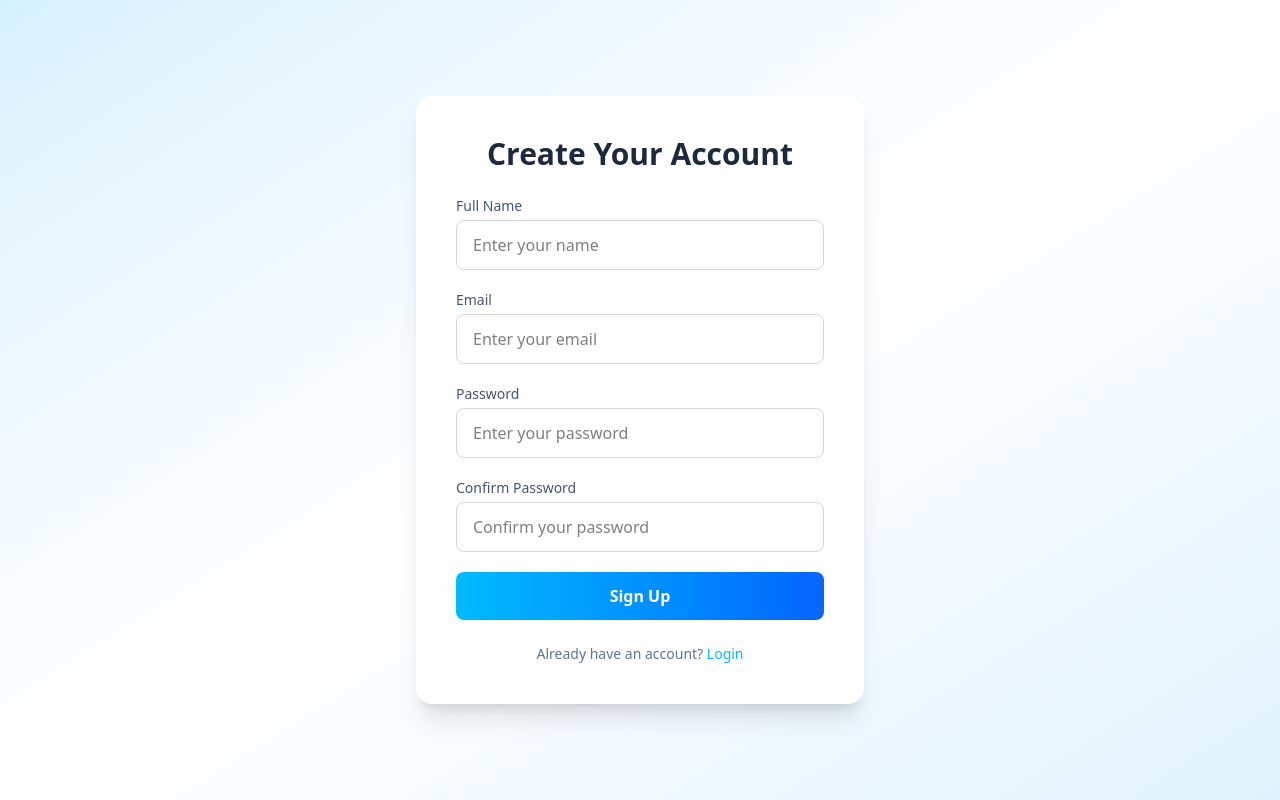
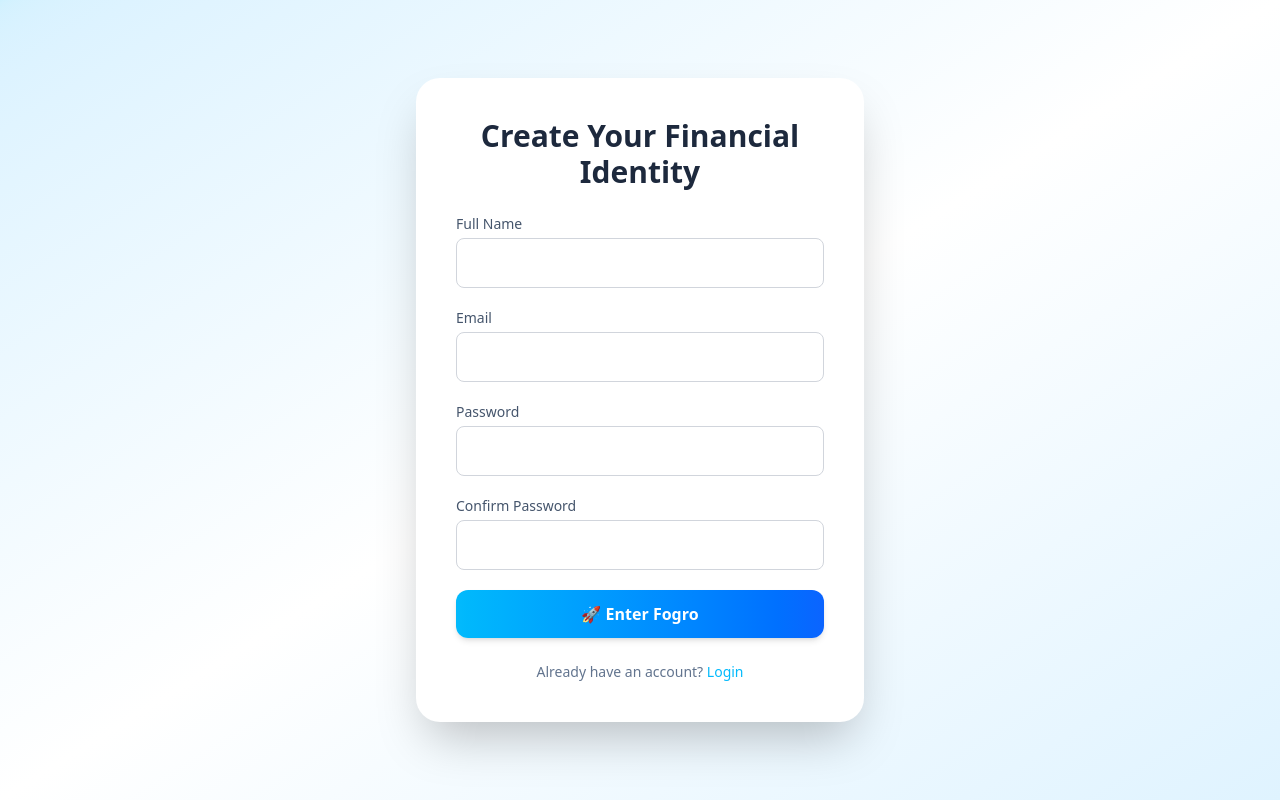
Before and after one commit to abhishek4524/Forgo, a React (Vite) app in the folder client/: page /signup in a window 1280 px wide. Built offline with nearby package versions, Linux system fonts and the light colour scheme.

Commit message:
Update login,signup,navbar and dashboard code

```diff
--- a/client/src/components/Navbar.jsx
+++ b/client/src/components/Navbar.jsx
@@ -78,7 +78,7 @@
           </a>
 
           <a
-            href="/start"
+            href="/signup"
             className="px-6 py-2 rounded-full bg-white text-[#03bafc] font-semibold shadow-md hover:scale-105 transition"
           >
             Start Game
--- a/client/src/pages/Login.jsx
+++ b/client/src/pages/Login.jsx
@@ -1,59 +1,87 @@
 import React, { useState } from "react";
+import { useNavigate } from "react-router-dom";
 
-const Login = () => {
-    const [email, setEmail] = useState("");
-    const [password, setPassword] = useState("");
+export default function Login() {
+  const navigate = useNavigate();
+
+  const [formData, setFormData] = useState({
+    email: "",
+    password: "",
+  });
+
+  const [error, setError] = useState("");
+
+  const handleChange = (e) => {
+    setFormData({
+      ...formData,
+      [e.target.name]: e.target.value,
+    });
+  };
 
   const handleSubmit = (e) => {
     e.preventDefault();
-        console.log("Email:", email);
-        console.log("Password:", password);
+
+    const storedUser = localStorage.getItem("fogroUser");
+
+    if (!storedUser) {
+      setError("No account found. Please sign up first.");
+      return;
+    }
+
+    const user = JSON.parse(storedUser);
+
+    if (user.email !== formData.email) {
+      setError("Email not found.");
+      return;
+    }
+
+    // Since we didn’t store password in signup (for demo simplicity)
+    // Assume login successful if email matches
+    navigate("/dashboard");
   };
 
   return (
-        <div className="relative min-h-screen flex items-center justify-center bg-linear-to-br from-[#03bafc]/20 via-white to-[#dff3ff] overflow-hidden">
+    <div className="relative min-h-screen flex items-center justify-center bg-linear-to-br from-[#03bafc]/20 via-white to-[#dff3ff] overflow-hidden px-6">
 
       {/* Ambient Glow Background */}
       <div className="absolute -top-40 -left-20 w-96 h-96 bg-[#03bafc]/20 rounded-full blur-3xl"></div>
       <div className="absolute bottom-0 -right-40 w-96 h-96 bg-blue-400/20 rounded-full blur-3xl"></div>
 
-            <div className="bg-white shadow-xl rounded-2xl p-10 w-full max-w-md">
+      <div className="bg-white shadow-2xl rounded-3xl p-10 w-full max-w-md relative">
+
         <h2 className="text-3xl font-bold text-center text-slate-800 mb-6">
-                    Login to Continue
+          Welcome Back 👋
         </h2>
 
+        {error && (
+          <div className="mb-4 text-sm text-red-500 bg-red-50 p-2 rounded-lg text-center">
+            {error}
+          </div>
+        )}
+
         <form onSubmit={handleSubmit} className="space-y-5">
-                    <div>
-                        <label className="block text-sm font-medium text-slate-600 mb-1">
-                            Email
-                        </label>
-                        <input
+
+          <Input
+            label="Email"
+            name="email"
             type="email"
-                            className="w-full px-4 py-3 rounded-lg border border-gray-300 focus:outline-none focus:ring-2 focus:ring-[#03bafc]"
-                            placeholder="Enter your email"
-                            value={email}
-                            onChange={(e) => setEmail(e.target.value)}
+            value={formData.email}
+            onChange={handleChange}
           />
-                    </div>
 
-                    <div>
-                        <label className="block text-sm font-medium text-slate-600 mb-1">
-                            Password
-                        </label>
-                        <input
+          <Input
+            label="Password"
+            name="password"
             type="password"
-                            className="w-full px-4 py-3 rounded-lg border border-gray-300 focus:outline-none focus:ring-2 focus:ring-[#03bafc]"
-                            placeholder="Enter your password"
-                            value={password}
-                            onChange={(e) => setPassword(e.target.value)}
+            value={formData.password}
+            onChange={handleChange}
           />
-                    </div>
 
           <button
             type="submit"
-                        className="w-full bg-linear-to-r from-[#03bafc] to-[#0b64ff] text-white py-3 rounded-lg font-semibold hover:scale-105 transition"
+            className="w-full bg-linear-to-r from-[#03bafc] to-[#0b64ff] text-white py-3 rounded-xl font-semibold hover:scale-105 transition-all duration-300 shadow-md"
           >
-                        Login
+            🚀 Enter Dashboard
           </button>
         </form>
 
@@ -66,6 +94,22 @@
       </div>
     </div>
   );
-};
+}
 
-export default Login;
+function Input({ label, name, type, value, onChange }) {
+  return (
+    <div>
+      <label className="block text-sm font-medium text-slate-600 mb-1">
+        {label}
+      </label>
+      <input
+        type={type}
+        name={name}
+        required
+        value={value}
+        onChange={onChange}
+        className="w-full px-4 py-3 rounded-lg border border-gray-300 focus:outline-none focus:ring-2 focus:ring-[#03bafc]"
+      />
+    </div>
+  );
+}
--- a/client/src/pages/Signup.jsx
+++ b/client/src/pages/Signup.jsx
@@ -1,6 +1,9 @@
 import React, { useState } from "react";
+import { useNavigate } from "react-router-dom";
 
-const Signup = () => {
+export default function Signup() {
+  const navigate = useNavigate();
+
   const [formData, setFormData] = useState({
     name: "",
     email: "",
@@ -23,80 +26,41 @@
       return;
     }
 
-        console.log("Signup Data:", formData);
+    // Save user in localStorage (temporary auth system)
+    const user = {
+      name: formData.name,
+      email: formData.email,
+      level: 1,
+      netWorth: 128754,
+    };
+
+    localStorage.setItem("fogroUser", JSON.stringify(user));
+
+    // Redirect to dashboard
+    navigate("/dashboard");
   };
 
   return (
-        <div className="relative min-h-screen flex items-center justify-center bg-linear-to-br from-[#03bafc]/20 via-white to-[#dff3ff] overflow-hidden">
+    <div className="relative min-h-screen flex items-center justify-center bg-linear-to-br from-[#03bafc]/20 via-white to-[#dff3ff] overflow-hidden px-6">
 
-            <div className="bg-white shadow-xl rounded-2xl p-10 w-full max-w-md">
+      <div className="bg-white shadow-2xl rounded-3xl p-10 w-full max-w-md relative">
+
         <h2 className="text-3xl font-bold text-center text-slate-800 mb-6">
-                    Create Your Account
+          Create Your Financial Identity
         </h2>
 
         <form onSubmit={handleSubmit} className="space-y-5">
 
-                    <div>
-                        <label className="block text-sm font-medium text-slate-600 mb-1">
-                            Full Name
-                        </label>
-                        <input
-                            type="text"
-                            name="name"
-                            className="w-full px-4 py-3 rounded-lg border border-gray-300 focus:outline-none focus:ring-2 focus:ring-[#03bafc]"
-                            placeholder="Enter your name"
-                            value={formData.name}
-                            onChange={handleChange}
-                        />
-                    </div>
-
-                    <div>
-                        <label className="block text-sm font-medium text-slate-600 mb-1">
-                            Email
-                        </label>
-                        <input
-                            type="email"
-                            name="email"
-                            className="w-full px-4 py-3 rounded-lg border border-gray-300 focus:outline-none focus:ring-2 focus:ring-[#03bafc]"
-                            placeholder="Enter your email"
-                            value={formData.email}
-                            onChange={handleChange}
-                        />
-                    </div>
-
-                    <div>
-                        <label className="block text-sm font-medium text-slate-600 mb-1">
-                            Password
-                        </label>
-                        <input
-                            type="password"
-                            name="password"
-                            className="w-full px-4 py-3 rounded-lg border border-gray-300 focus:outline-none focus:ring-2 focus:ring-[#03bafc]"
-                            placeholder="Enter your password"
-                            value={formData.password}
-                            onChange={handleChange}
-                        />
-                    </div>
-
-                    <div>
-                        <label className="block text-sm font-medium text-slate-600 mb-1">
-                            Confirm Password
-                        </label>
-                        <input
-                            type="password"
-                            name="confirmPassword"
-                            className="w-full px-4 py-3 rounded-lg border border-gray-300 focus:outline-none focus:ring-2 focus:ring-[#03bafc]"
-                            placeholder="Confirm your password"
-                            value={formData.confirmPassword}
-                            onChange={handleChange}
-                        />
-                    </div>
+          <Input label="Full Name" name="name" type="text" value={formData.name} onChange={handleChange} />
+          <Input label="Email" name="email" type="email" value={formData.email} onChange={handleChange} />
+          <Input label="Password" name="password" type="password" value={formData.password} onChange={handleChange} />
+          <Input label="Confirm Password" name="confirmPassword" type="password" value={formData.confirmPassword} onChange={handleChange} />
 
           <button
             type="submit"
-                        className="w-full bg-linear-to-r from-[#03bafc] to-[#0b64ff] text-white py-3 rounded-lg font-semibold hover:scale-105 transition"
+            className="w-full bg-linear-to-r from-[#03bafc] to-[#0b64ff] text-white py-3 rounded-xl font-semibold hover:scale-105 transition-all duration-300 shadow-md"
           >
-                        Sign Up
+            🚀 Enter Fogro
           </button>
 
         </form>
@@ -106,11 +70,26 @@
           <a href="/login" className="text-[#03bafc] font-medium">
             Login
           </a>
-
         </p>
       </div>
     </div>
   );
-};
+}
 
-export default Signup;
+function Input({ label, name, type, value, onChange }) {
+  return (
+    <div>
+      <label className="block text-sm font-medium text-slate-600 mb-1">
+        {label}
+      </label>
+      <input
+        type={type}
+        name={name}
+        required
+        value={value}
+        onChange={onChange}
+        className="w-full px-4 py-3 rounded-lg border border-gray-300 focus:outline-none focus:ring-2 focus:ring-[#03bafc]"
+      />
+    </div>
+  );
+}
```
Lines whose indentation alone changed are shown as unchanged.
